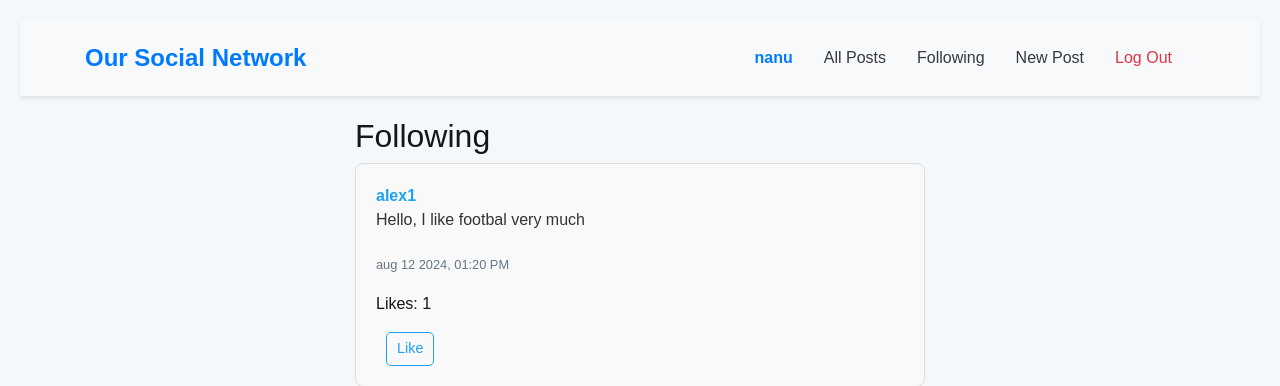
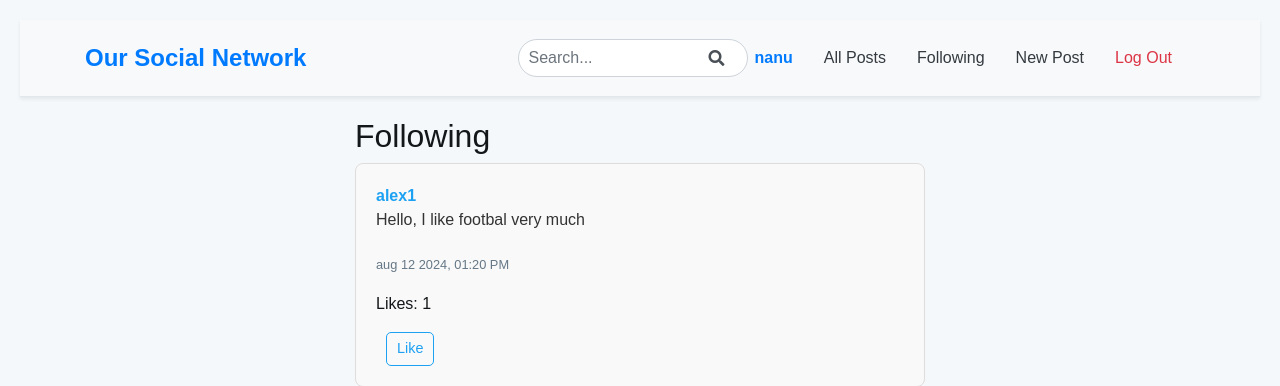
Before and after one commit to Nanu25/Our-Social-Network, a Django app: page /following in a window 1280 px wide. Shown: the top 386 px of the page. Run offline with Django 3.2, Linux system fonts and the light colour scheme; a user stored in the database is signed in; data comes from the database, SQL or seed files in the repository; both versions use the stored data as it was after the commit; some libraries are stand-ins or nearby versions.

Commit message:
seach button done

```diff
--- a/network/templates/network/layout.html
+++ b/network/templates/network/layout.html
@@ -8,6 +8,7 @@
         <title>{% block title %}Social Network{% endblock %}</title>
         <link rel="stylesheet" href="https://stackpath.bootstrapcdn.com/bootstrap/4.4.1/css/bootstrap.min.css" integrity="sha384-Vkoo8x4CGsO3+Hhxv8T/Q5PaXtkKtu6ug5TOeNV6gBiFeWPGFN9MuhOf23Q9Ifjh" crossorigin="anonymous">
         <link href="{% static 'network/styles.css' %}" rel="stylesheet">
+        <link rel="stylesheet" href="https://cdnjs.cloudflare.com/ajax/libs/font-awesome/5.15.4/css/all.min.css">
 
 
     <script>
@@ -124,7 +125,7 @@
             const postId = this.dataset.postId;
             const url = `/delete_post/${postId}/`;
             console.log("test");
-       {% comment %} fetch(url, {
+        fetch(url, {
             method: 'POST',
             headers: {
                 'X-CSRFToken': document.querySelector('[name=csrfmiddlewaretoken]').value,
@@ -144,12 +145,11 @@
             }
         })
         .catch(error => console.error('Error:', error));
-        {% endcomment %}
+
         };
 
     });
 });
-
 
     </script>
     </head>
@@ -158,17 +158,34 @@
         <div class="main-content">
             <nav class="navbar navbar-expand-lg navbar-light bg-light shadow-sm">
                 <div class="container">
-                    <a class="navbar-brand font-weight-bold text-primary" href="#">Our Social Network</a>
+                    <a class="navbar-brand font-weight-bold text-primary" href="{% url 'index' %}">Our Social Network</a>
                     <button class="navbar-toggler" type="button" data-toggle="collapse" data-target="#navbarNav" aria-controls="navbarNav" aria-expanded="false" aria-label="Toggle navigation">
                         <span class="navbar-toggler-icon"></span>
                     </button>
                     <div class="collapse navbar-collapse" id="navbarNav">
                         <ul class="navbar-nav ml-auto">
+
+{% if user.is_authenticated %}
+    <form class="form-inline my-2 my-lg-0" action="{% url 'search' %}" method="GET">
+        <div class="input-group">
+            <input class="form-control" type="search" name="q" placeholder="Search..." aria-label="Search" style="border-radius: 25px; padding: 10px;">
+            <div class="input-group-append" style="position: relative;">
+                <span class="input-group-text" style="background-color: transparent; border: none; position: absolute; right: 10px; top: 50%; transform: translateY(-50%);">
+                    <i class="fas fa-search"></i>
+                </span>
+            </div>
+        </div>
+    </form>
+{% endif %}
+
+
                             {% if user.is_authenticated %}
                                 <li class="nav-item">
                                     <a class="nav-link font-weight-bold text-primary" href="{% url 'profile' user.username %}">{{ user.username }}</a>
                                 </li>
                             {% endif %}
+
+
                             <li class="nav-item">
                                 <a class="nav-link text-dark" href="{% url 'index' %}">All Posts</a>
                             </li>
@@ -183,6 +200,7 @@
                                         <a class="nav-link text-danger" href="{% url 'logout' %}">Log Out</a>
                                     </li>
                                 {% else %}
+
                                 <li class="nav-item">
                                     <a class="nav-link text-dark" href="{% url 'login' %}">Log In</a>
                                 </li>
--- /dev/null
+++ b/network/templates/network/search_results.html
@@ -0,0 +1,6 @@
+{% extends "network/layout.html" %}
+
+{% block body %}
+    <h1> This user doesn t exist. </h1>
+
+{% endblock %}
--- a/network/urls.py
+++ b/network/urls.py
@@ -16,4 +16,5 @@ urlpatterns = [
     path("edit_post/<int:post_id>/", views.edit_post, name="edit_post"),
     path("toggle_like/<int:post_id>/", views.toggle_like, name="toggle_like"),
     path('delete_post/<int:post_id>/', views.delete_post, name='delete_post'),
+    path('search', views.search, name='search'),
 ]
--- a/network/views.py
+++ b/network/views.py
@@ -6,7 +6,7 @@ from django.core.paginator import Paginator
 import  json
 from django.db import IntegrityError
 from django.http import HttpResponse, HttpResponseRedirect, JsonResponse
-from django.shortcuts import render, redirect
+from django.shortcuts import render, redirect, get_object_or_404
 from django.urls import reverse
 from django.views.decorators.http import require_http_methods, require_POST
 
@@ -178,3 +178,13 @@ def delete_post(request, post_id):
         else:
             return JsonResponse({'error': 'Unauthorized'}, status=403)
     return JsonResponse({'error': 'Invalid request method'}, status=400)
+
+
+def search(request):
+    query = request.GET.get('q')
+    if query:
+        try:
+            user = User.objects.get(username__iexact=query)
+            return redirect(reverse('profile', kwargs={'username': user.username}))
+        except User.DoesNotExist:
+            return render(request, 'network/search_results.html')
```
Also changed, not shown: db.sqlite3. Lines whose indentation alone changed are shown as unchanged.
